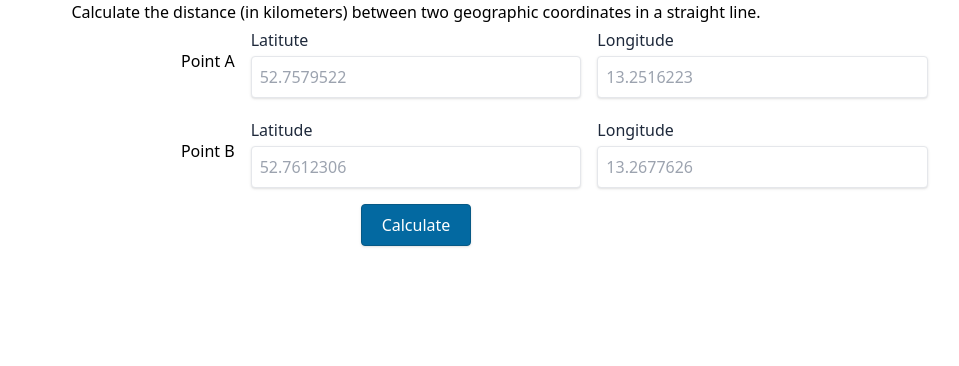
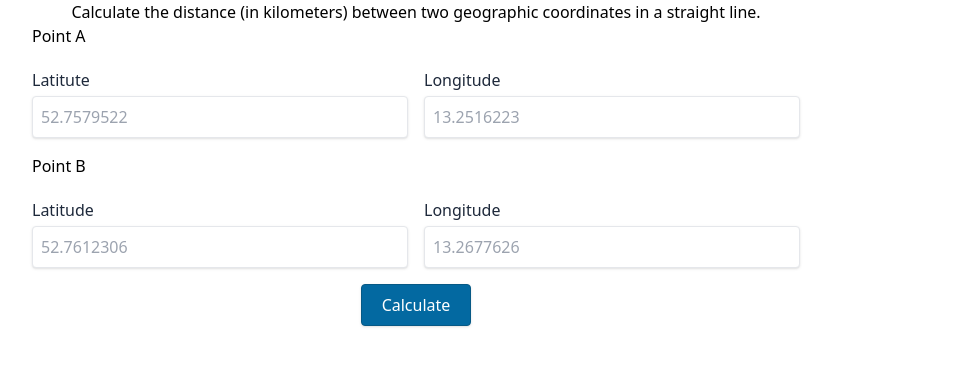
Before and after one commit to jnwelzel/distance-from-x, a React (Vite) app: page / in a window 1280 px wide. Shown: the top 366 px of the page, without its empty margins (224-1183 px from the left). Built offline with nearby package versions, Linux system fonts and the light colour scheme.

Commit message:
Layout improvements

```diff
--- a/src/App.tsx
+++ b/src/App.tsx
@@ -75,7 +75,7 @@ function App() {
     setDistance(result);
   };
   return (
-    <div className="flex flex-col items-center p-4 md:p-0 md:max-w-5xl md:mx-auto">
+    <div className="flex flex-col items-center p-4 md:p-0 md:max-w-3xl md:mx-auto">
       <h1>
         Calculate the distance (in kilometers) between two geographic
         coordinates in a straight line.
--- a/src/components/CoordinatesForm/CoordinatesForm.tsx
+++ b/src/components/CoordinatesForm/CoordinatesForm.tsx
@@ -13,10 +13,8 @@ interface ICoordinatesFormProps {
 export const CoordinatesForm: FC<ICoordinatesFormProps> = (props) => {
   const { handleSubmit, handleChange, errors, inputs } = props;
   return (
-    <form onSubmit={handleSubmit} className="grid md:grid-cols-3 gap-4 w-full">
-      <p className="col-span-12 md:col-span-1 md:self-center md:place-self-end">
-        Point A
-      </p>
+    <form onSubmit={handleSubmit} className="grid md:grid-cols-2 gap-4 w-full">
+      <p className="col-span-12 md:col-span-full">Point A</p>
       <FormInput
         label="Latitute"
         errorMessage={errors?.lat1}
@@ -39,9 +37,7 @@ export const CoordinatesForm: FC<ICoordinatesFormProps> = (props) => {
         onChange={handleChange}
         containerClass="col-span-12 md:col-span-1"
       />
-      <p className="col-span-12 md:col-span-1 md:self-center md:place-self-end">
-        Point B
-      </p>
+      <p className="col-span-12 md:col-span-full">Point B</p>
       <FormInput
         label="Latitude"
         errorMessage={errors?.lat2}
@@ -67,7 +63,7 @@ export const CoordinatesForm: FC<ICoordinatesFormProps> = (props) => {
 
       <Button
         type="submit"
-        className="col-span-12 md:col-span-3 md:place-self-center"
+        className="col-span-12 md:col-span-2 md:place-self-center"
       >
         Calculate
       </Button>
```
